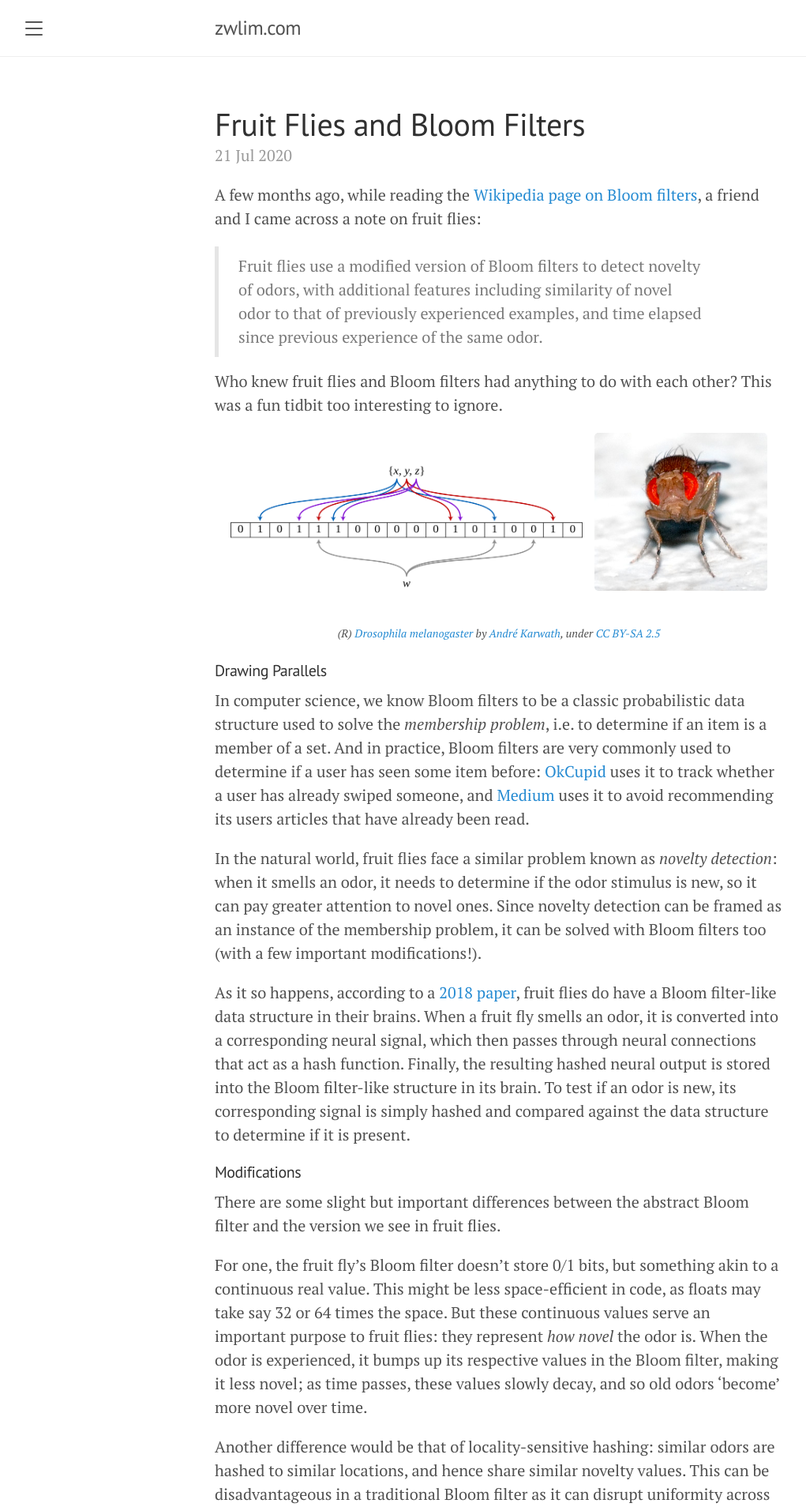
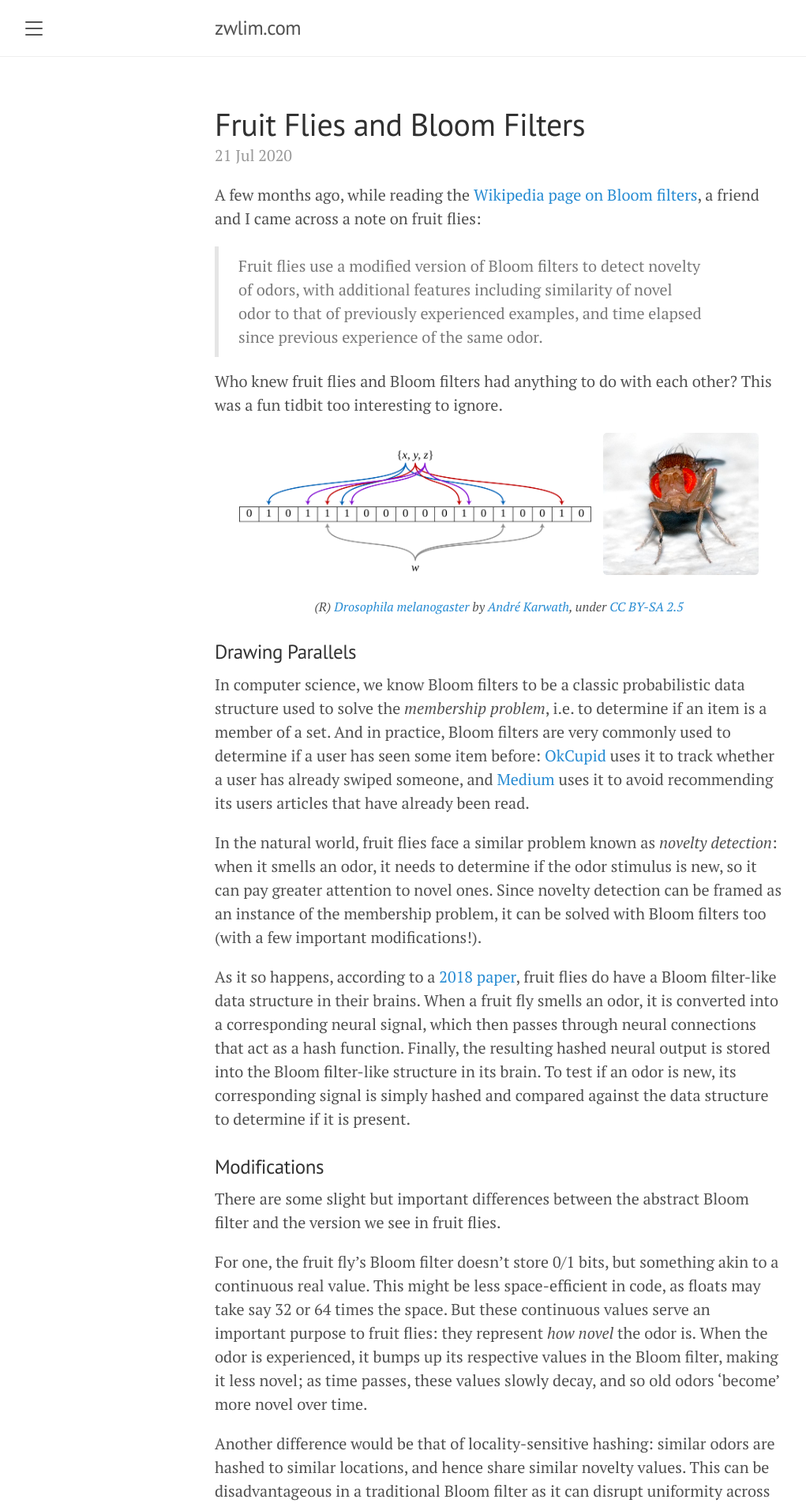
Before and after one commit to halfwhole/personal-site, a Jekyll site: the page built from _posts/2020-07-21-fruit-flies-bloom-filters.md, in a window 1280 px wide. Shown: the top 1908 px of the page at 79% size, without its empty margins (8-1029 px from the left). Built offline with Jekyll 4.4.1, drawn with Linux system fonts in a browser that asks for light colours.

Commit message:
Adapt to lanyon

```diff
--- a/_config.yml
+++ b/_config.yml
@@ -17,6 +17,8 @@ author:
 plugins:
   - jekyll-paginate
 
+github:              github.com/halfwhole
+
 # Custom vars
 version:             1.1.0
 google_analytics_id: #UA-XXXX-Y
--- a/_includes/head.html
+++ b/_includes/head.html
@@ -13,18 +13,18 @@
   </title>
 
   {% if page.url and site.baseurl %}
-  <link rel="canonical" href="{{ page.url | absolute_url }}">
+  <link rel="canonical" href="{{ page.url }}">
   {% endif %}
 
-  <link rel="stylesheet" href="{{ '/public/css/poole.css' | absolute_url }}">
-  <link rel="stylesheet" href="{{ '/public/css/syntax.css' | absolute_url }}">
-  <link rel="stylesheet" href="{{ '/public/css/lanyon.css' | absolute_url }}">
+  <link rel="stylesheet" href="{{ '/public/css/poole.css' }}">
+  <link rel="stylesheet" href="{{ '/public/css/syntax.css' }}">
+  <link rel="stylesheet" href="{{ '/public/css/lanyon.css' }}">
   <link rel="stylesheet" href="https://fonts.googleapis.com/css?family=PT+Serif:400,400italic,700%7CPT+Sans:400">
 
-  <link rel="apple-touch-icon-precomposed" sizes="144x144" href="{{ '/public/apple-touch-icon-precomposed.png' | absolute_url }}">
-  <link rel="shortcut icon" href="{{ '/public/favicon.ico' | absolute_url }}">
+  <link rel="apple-touch-icon-precomposed" sizes="144x144" href="{{ '/public/apple-touch-icon-precomposed.png' }}">
+  <link rel="shortcut icon" href="{{ '/public/favicon.ico' }}">
 
-  <link rel="alternate" type="application/rss+xml" title="RSS" href="{{ '/atom.xml' | absolute_url }}">
+  <link rel="alternate" type="application/rss+xml" title="RSS" href="{{ '/atom.xml' }}">
 
   {% if site.google_analytics_id %}
   <script>
--- a/_includes/sidebar.html
+++ b/_includes/sidebar.html
@@ -25,9 +25,7 @@
       {% endif %}
     {% endfor %}
 
-    <a class="sidebar-nav-item" href="{{ site.github.repo }}/archive/v{{ site.version }}.zip">Download</a>
-    <a class="sidebar-nav-item" href="{{ site.github.repo }}">GitHub project</a>
-    <span class="sidebar-nav-item">Currently v{{ site.version }}</span>
+    <a class="sidebar-nav-item" href="//{{ site.github }}">GitHub</a>
   </nav>
 
   <div class="sidebar-item">
--- a/_posts/2020-07-21-fruit-flies-bloom-filters.md
+++ b/_posts/2020-07-21-fruit-flies-bloom-filters.md
@@ -11,16 +11,16 @@ A few months ago, while reading the [Wikipedia page on Bloom filters][wikipedia-
 
 Who knew fruit flies and Bloom filters had anything to do with each other? This was a fun tidbit too interesting to ignore.
 
-<div style="text-align:center; margin-bottom:15px">
-  <img src="/assets/images/fruit-fly-bloom-filter/bloom-filter.png" alt="bloom filter data structure" style="display:inline-block; height:160px; margin-right:10px">
-  <img src="/assets/images/fruit-fly-bloom-filter/fruit-fly.jpg" alt="fruit fly image" style="display:inline-block; height:200px">
+<div style="text-align:center">
+  <img src="/public/images/fruit-fly-bloom-filter/bloom-filter.png" alt="bloom filter data structure" style="display:inline-block; height:160px; margin-right:10px">
+  <img src="/public/images/fruit-fly-bloom-filter/fruit-fly.jpg" alt="fruit fly image" style="display:inline-block; height:180px">
 </div>
 
-<div style="text-align:center; font-style:italic; font-size:14px; margin-bottom:25px">
+<div style="text-align:center; font-style:italic; font-size:16px">
 (R) <a href="https://commons.wikimedia.org/wiki/File:Drosophila_melanogaster_-_front_(aka).jpg">Drosophila melanogaster</a> by <a href="https://commons.wikimedia.org/wiki/User:Aka">André Karwath</a>, under <a href="https://creativecommons.org/licenses/by-sa/2.5/">CC BY-SA 2.5</a>
 </div>
 
-#### Drawing Parallels
+### Drawing Parallels
 
 In computer science, we know Bloom filters to be a classic probabilistic data structure used to solve the _membership problem_,
 i.e. to determine if an item is a member of a set.
@@ -40,7 +40,7 @@ which then passes through neural connections that act as a hash function.
 Finally, the resulting hashed neural output is stored into the Bloom filter-like structure in its brain.
 To test if an odor is new, its corresponding signal is simply hashed and compared against the data structure to determine if it is present.
 
-#### Modifications
+### Modifications
 
 There are some slight but important differences between the abstract Bloom filter and the version we see in fruit flies.
 
@@ -65,7 +65,7 @@ we want to re-recommend old articles to users after some amount of time.
 Distance-sensitivity could help in applications where we want to treat similar inputs similarly,
 or when the inputs may be noisy (e.g. image, audio, or video data).
 
-#### Thoughts
+### Thoughts
 
 These parallels between fruit flies and Bloom filters are a rather quirky fact,
 and it reminds us that we can often draw connections between nature and mathematics.
@@ -77,9 +77,9 @@ it has given us engineering marvels like the speed rail, the law of gravitation,
 But among others, examples like the fruit fly seem to show that the converse is also true;
 sometimes, nature takes a hint from mathematics as well.
 
-<img src="/assets/images/fruit-fly-bloom-filter/aloe-spiral.jpg" alt="aloe spiral" style="display:block; width:40%; margin-left:auto; margin-right:auto"/>
+<img src="/public/images/fruit-fly-bloom-filter/aloe-spiral.jpg" alt="aloe spiral" style="display:block; width:50%; margin-left:auto; margin-right:auto"/>
 
-<div style="text-align:center; font-style:italic; font-size:14px">
+<div style="text-align:center; font-style:italic; font-size:16px">
 <a href="https://www.flickr.com/photos/7326810@N08/1636684209">Aloe polyphylla spiral</a> by <a href="https://www.flickr.com/photos/7326810@N08/">Jean</a>, under <a href="https://creativecommons.org/licenses/by/2.0/">CC BY 2.0</a>
 </div>
 
--- a/playbook.yml
+++ b/playbook.yml
@@ -1,7 +1,7 @@
 - hosts: localhost
   tasks:
   - name: Run jekyll build
-    command: "bundle exec jekyll build"
+    command: "jekyll build"
 
 - hosts: remote
   become: yes
```
Also changed, not shown: _posts/2020-07-10-probability-monad.md (renamed from _posts/2020-07-20-probability-monad.md, +9 -9 lines), _posts/2020-12-21-kubernetes-curse-of-knowledge.md (+1 -1 lines), README.md, public/css/fonts/KaTeX_Main-Regular.woff (renamed from assets/css/fonts/KaTeX_Main-Regular.woff), public/css/fonts/KaTeX_Main-Regular.woff2 (renamed from assets/css/fonts/KaTeX_Main-Regular.woff2), public/css/katex.min.css (renamed from assets/css/katex.min.css), public/images/fruit-fly-bloom-filter/aloe-spiral.jpg (renamed from assets/images/fruit-fly-bloom-filter/aloe-spiral.jpg), public/images/fruit-fly-bloom-filter/bloom-filter.png (renamed from assets/images/fruit-fly-bloom-filter/bloom-filter.png), public/images/fruit-fly-bloom-filter/fruit-fly.jpg (renamed from assets/images/fruit-fly-bloom-filter/fruit-fly.jpg), public/images/kubernetes/what-is-kubernetes.png (renamed from assets/images/kubernetes-what-is-kubernetes.png), public/images/probability-monad/weather-wetness-tree-2.png (renamed from assets/images/probability-monad-weather-wetness-tree-2.png), public/images/probability-monad/weather-wetness-tree.png (renamed from assets/images/probability-monad-weather-wetness-tree.png), public/js/jquery-1.11.1.min.js (renamed from assets/js/jquery-1.11.1.min.js), public/js/katex.min.js (renamed from assets/js/katex.min.js), 1 more files.
